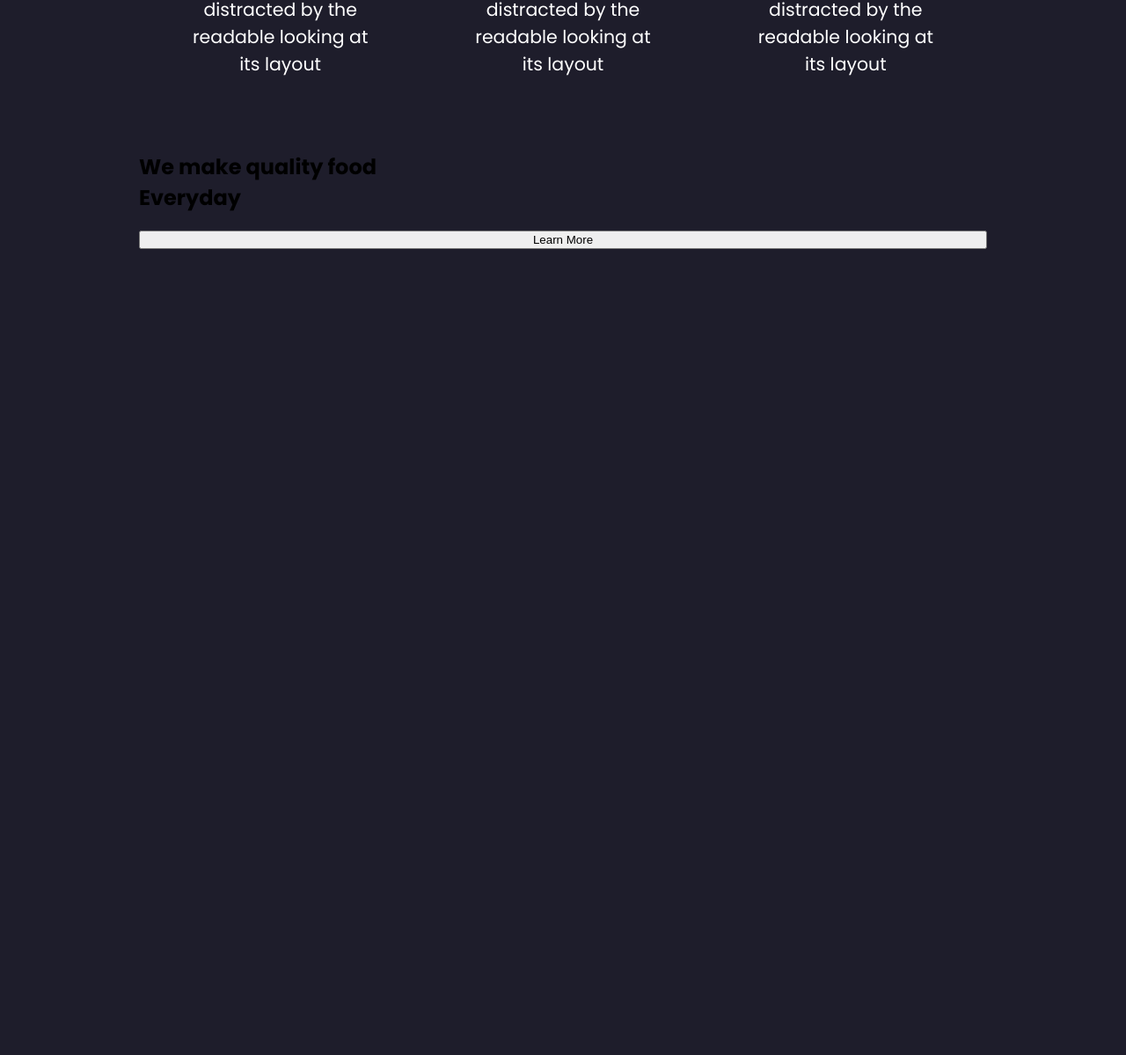
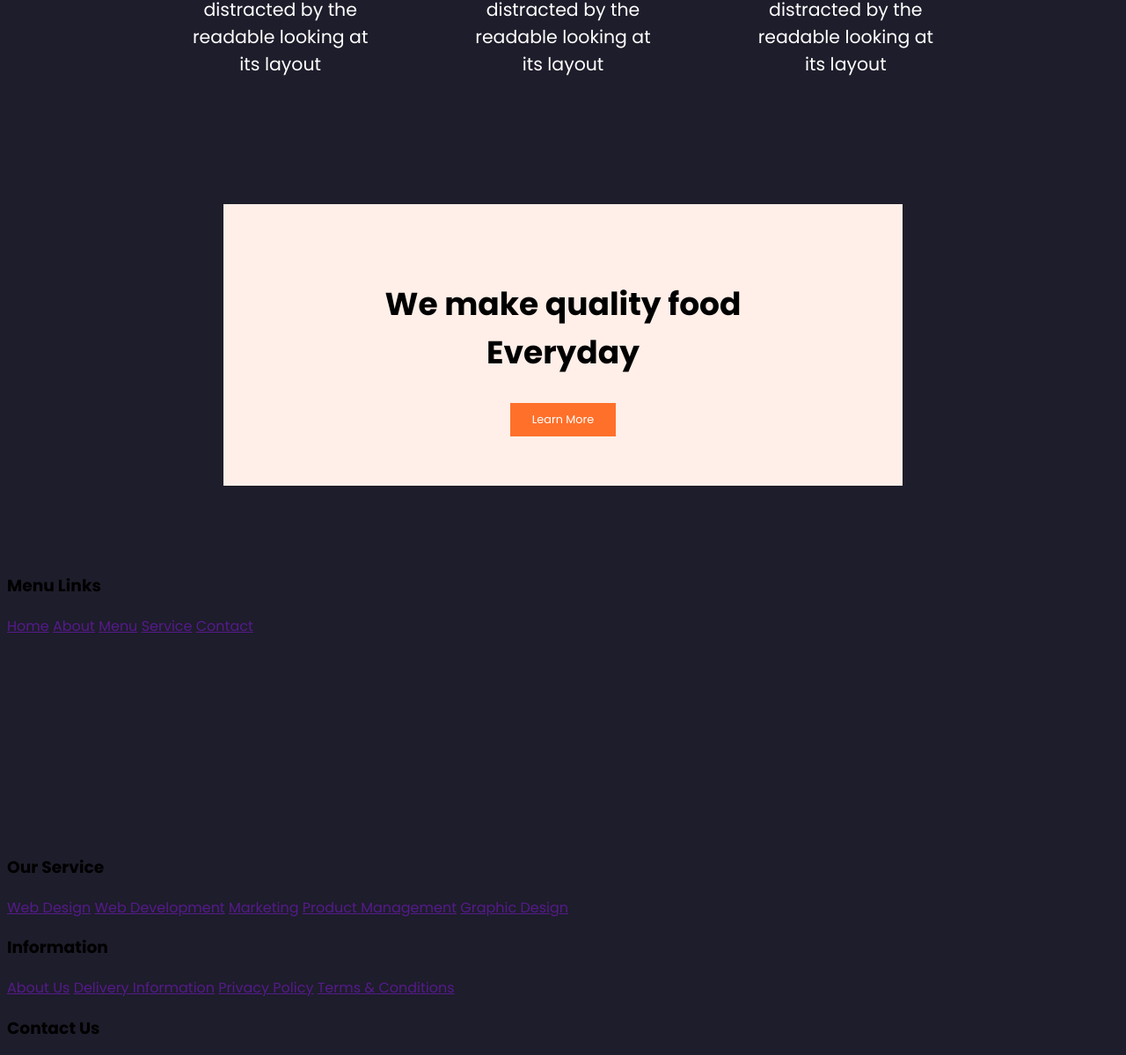
Before and after one commit to DuvanCamiloArenasRodriguez/proyectoHTMLCSS, a plain HTML site: page index.html in a window 1280 px wide. Shown: the part 2179-3378 px from the top of the page at 88% size. Before the commit the page ends 2470 px from the top, so only its background shows below. Drawn offline with nearby package versions, Linux system fonts and the light colour scheme.

Commit message:
Styles: :lipstick: Estilo seccion Services y Footer
Se añade estilos a la seccion de Services y al footer

@CampusLands

```diff
--- a/css/styles.css
+++ b/css/styles.css
@@ -310,7 +310,43 @@ main {
 .cuadro5 {
     display: grid;
     grid-template-columns: 1fr;
-    grid-template-rows: 1fr;
+    grid-template-rows: 60vh;
+
+    justify-content: center ;
+    justify-items: center;
+    align-items: center;
+    align-content: center;
+}
+
+.cuadro5 div {
+    display: flex;
+    width: 80%;
+    height: 40vh;
+    flex-direction: column;
+    justify-content: center;
+    align-items: center;
+    text-align: center;
+    background-color: #ffefe8;
+    font-size: x-large;
+}
+
+.cuadro5 button {
+    background-color: #ff702a;
+    color: #fff;
+    font-family: 'Poppins', sans-serif;
+    /* border-radius: 1vw; */
+    padding: 10px 25px 10px 25px;
+    border: none;
+    font-size: 1vw;
+}
+
+
+
+
+footer {
+    display: grid;
+    grid-template-columns: 1fr;
+    grid-template-rows: 40vh;
     grid-column-gap: 0px;
     grid-row-gap: 0px;
 }
--- a/index.html
+++ b/index.html
@@ -5,6 +5,7 @@
     <meta name="viewport" content="width=device-width, initial-scale=1.0">
     <title>RetroBite</title>
     <link rel="stylesheet" href="css/styles.css">
+    <link rel="stylesheet" href="https://unpkg.com/boxicons@latest/css/boxicons.min.css">
 </head>
 <body>
     <div class="cabecera">
@@ -114,13 +115,46 @@
             </div>
         </div>
         <div class="cuadro5">
-            <h2>We make quality food <br>Everyday</h2>
-            <button>Learn More</button>
+            <div>
+                <h2>We make quality food <br>Everyday</h2>
+                <button>Learn More</button>
+            </div>
         </div>
+
     </main>
+    <footer class="footer">
+        <div>
+            <h3>Menu Links</h3>
+            <a href="">Home</a>
+            <a href="">About</a>
+            <a href="">Menu</a>
+            <a href="">Service</a>
+            <a href="">Contact</a>
+        </div>
+        <div>
+            <h3>Our Service</h3>
+            <a href="">Web Design</a>
+            <a href="">Web Development</a>
+            <a href="">Marketing</a>
+            <a href="">Product Management</a>
+            <a href="">Graphic Design</a>
+        </div>
+        <div>
+            <h3>Information</h3>
+            <a href="">About Us</a>
+            <a href="">Delivery Information</a>
+            <a href="">Privacy Policy</a>
+            <a href="">Terms & Conditions</a>
+        </div>
+        <div>
+            <h3>Contact Us</h3>
+            <i class='bx bxl-facebook-circle'></i>
+            <i class='bx bxl-instagram-alt' ></i>
+            <i class='bx bxl-twitter'></i>
+            <i class='bx bxl-whatsapp'></i>
+        </div>
+    </footer>
 </body>
 
-<footer>
 
-</footer>
 </html>
```
